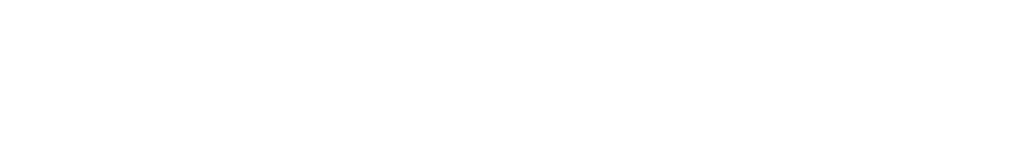
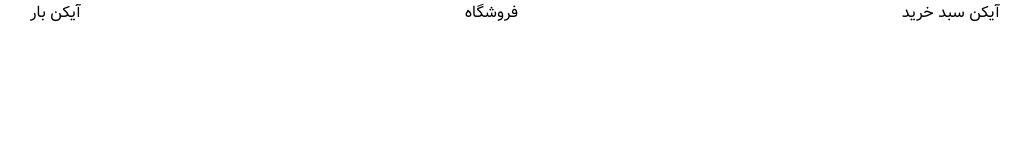
Before and after one commit to amir-rismaani/shopping-cart, a website: page index.html in a window 1280 px wide. Shown: the whole page, without its empty margins (125-1155 px from the left). Drawn offline with Linux system fonts and the light colour scheme.

Commit message:
add assets

```diff
--- /dev/null
+++ b/assets/styles/fonts.css
@@ -0,0 +1,13 @@
+@font-face {
+    font-family: vazir;
+    font-weight: 400;
+    font-style: normal;
+    src: url(../fonts/Vazir.woff);
+}
+
+@font-face {
+    font-family: vazir;
+    font-weight: 700;
+    font-style: bold;
+    src: url(../fonts/Vazir-Bold.woff);
+}
--- a/index.html
+++ b/index.html
@@ -4,9 +4,26 @@
     <meta charset="UTF-8">
     <meta http-equiv="X-UA-Compatible" content="IE=edge">
     <meta name="viewport" content="width=device-width, initial-scale=1.0">
-    <title>Ya Hossein</title>
+    <title>فروشگاه</title>
+    <link
+        rel="stylesheet"
+        href="https://cdnjs.cloudflare.com/ajax/libs/font-awesome/6.0.0/css/all.min.css"
+        integrity="sha512-9usAa10IRO0HhonpyAIVpjrylPvoDwiPUiKdWk5t3PyolY1cOd4DSE0Ga+ri4AuTroPR5aQvXU9xC6qOPnzFeg=="
+        crossorigin="anonymous"
+        referrerpolicy="no-referrer"
+    />
+    <link rel="stylesheet" href="styles.css">
 </head>
 <body>
-
+    <header class="header">
+        <navbar class="navbar container">
+            <span class="navbar__cart">آیکن سبد خرید</span>
+            <span class="navbar__title">فروشگاه</span>
+            <span class="navbar__hamburger">آیکن  بار</span>
+        </navbar>
+    </header>
+    <main class="main"></main>
+    <footer class="footer"></footer>
+    <script src="./scripts.js"></script>
 </body>
 </html>
--- /dev/null
+++ b/styles.css
@@ -0,0 +1,48 @@
+@import url("./assets/styles/fonts.css");
+
+/* Reset
+=========*/
+*,
+*::after,
+*::before{
+    box-sizing: border-box;
+    margin: 0;
+    padding: 0;
+    list-style: none;
+}
+
+/* General
+===========*/
+:root{
+    --color-primary: #6d28d9;
+    --color-secondary: #ede9fa;
+    --color-white: #ffffff;
+    --color-black: #000000;
+    --color-gray: #7c7c7c;
+    --color-red: #db2777;
+    --color-bg: #f6f6f6;
+    --spacing: .1rem;
+    --transition: all .3s linear;
+}
+
+
+html{
+    direction: rtl;
+    font-size: 62.5%;
+}
+
+
+body, *{
+    font-family: vazir;
+    font-size: 1.6rem;
+}
+
+.container{
+    width: 970px;
+    margin: auto;
+}
+
+.navbar{
+    display: flex;
+    justify-content: space-between;
+}
```
Also changed, not shown: assets/fonts/Vazir-Bold.woff (added), assets/fonts/Vazir.woff (added), scripts.js (added).
